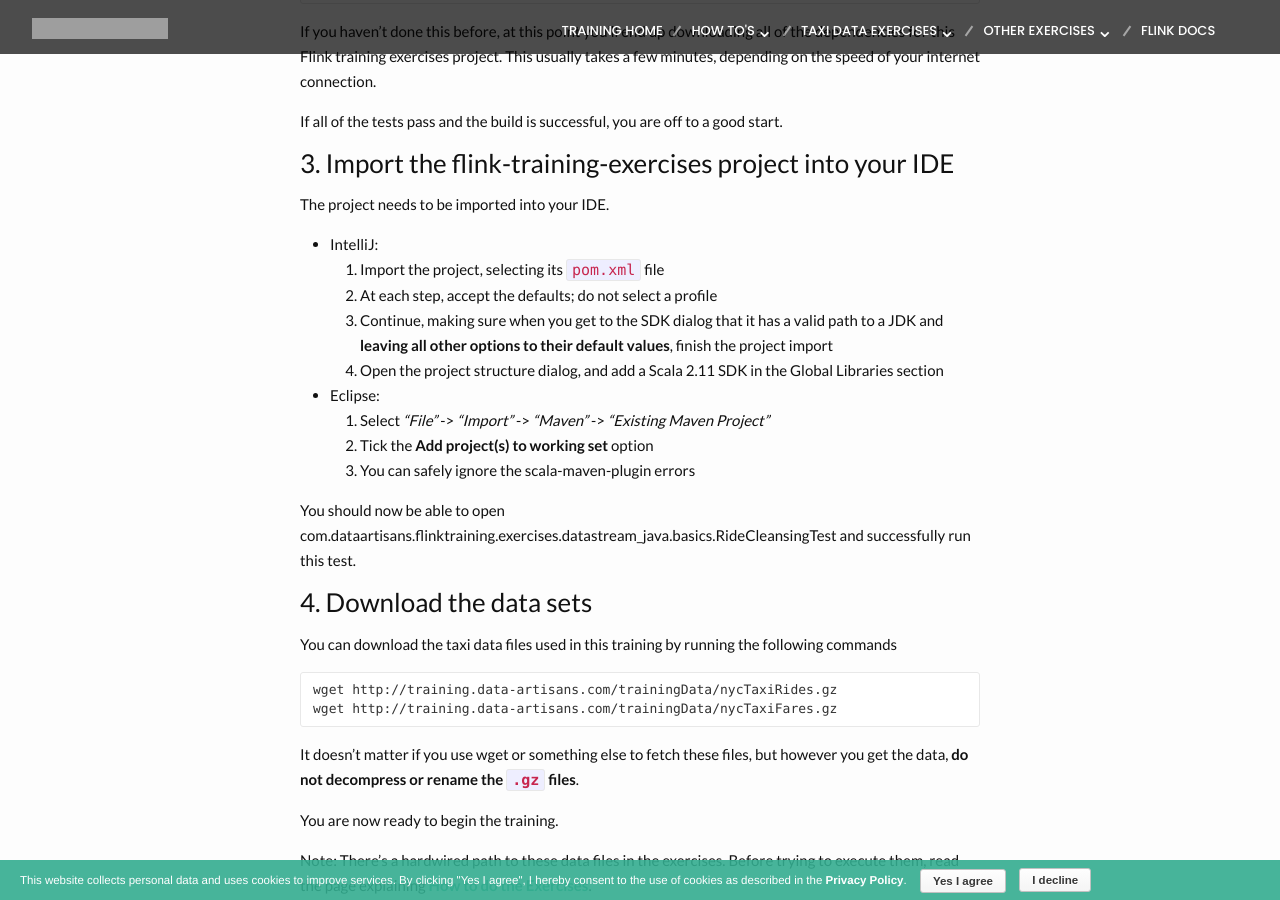
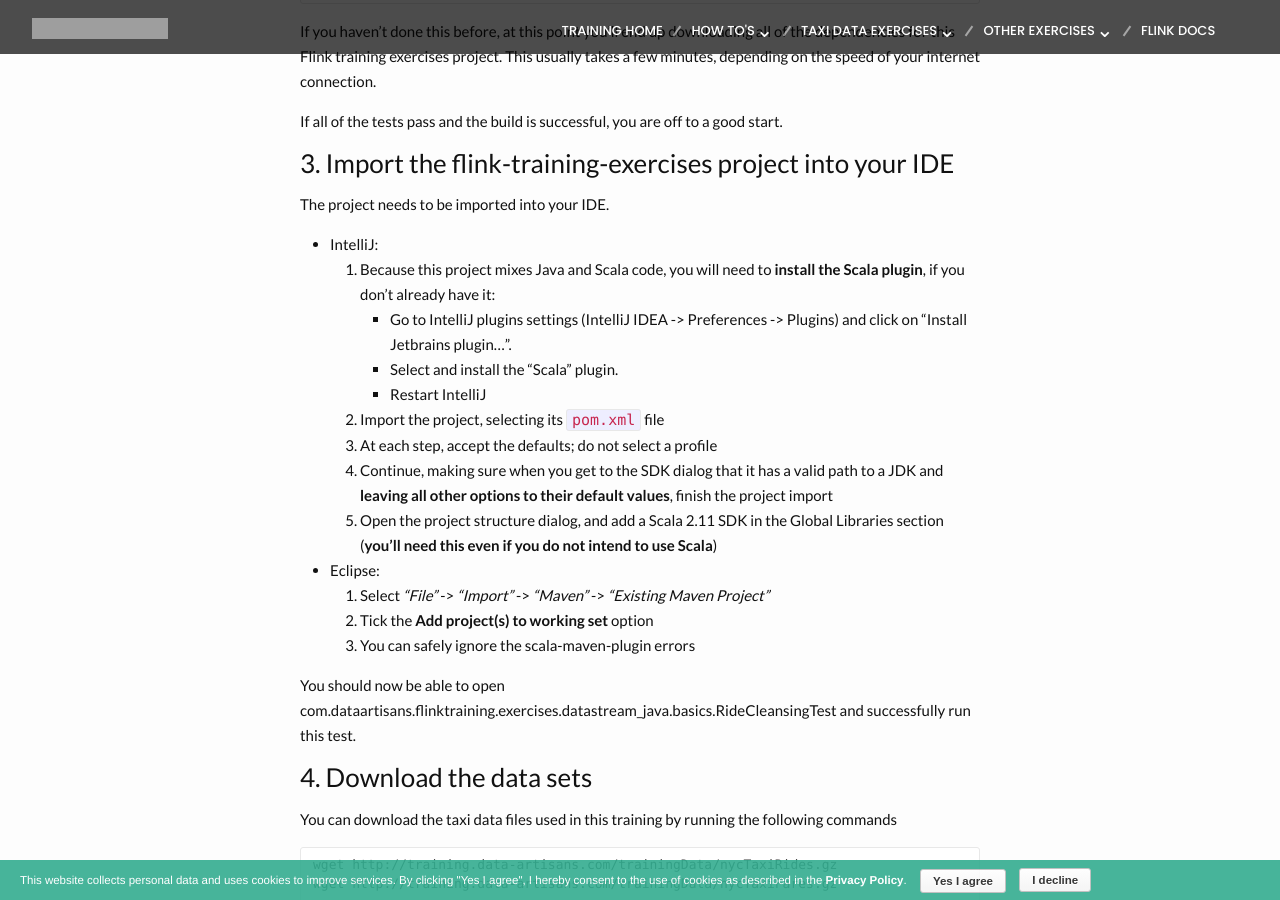
Before and after one commit to dataArtisans/flink-training-web, a Jekyll site: the page built from devEnvSetup.md, in a window 1280 px wide and 900 px high, scrolled down 982 px. Built offline with Jekyll 4.4.1, drawn with Linux system fonts in a browser that asks for light colours; nearby versions of some CDN libraries; grey boxes are pictures that could not be loaded.

Commit message:
updated setup instructions to mention the scala plugin and emphasize the need for a scala sdk

```diff
--- a/devEnvSetup.md
+++ b/devEnvSetup.md
@@ -45,10 +45,14 @@
 The project needs to be imported into your IDE.
 
 - IntelliJ:
+  1. Because this project mixes Java and Scala code, you will need to **install the Scala plugin**, if you don't already have it:
+    * Go to IntelliJ plugins settings (IntelliJ IDEA -> Preferences -> Plugins) and click on “Install Jetbrains plugin…”.
+    * Select and install the “Scala” plugin.
+    * Restart IntelliJ
   1. Import the project, selecting its `pom.xml` file
   1. At each step, accept the defaults; do not select a profile
   1. Continue, making sure when you get to the SDK dialog that it has a valid path to a JDK and **leaving all other options to their default values**, finish the project import
-  1. Open the project structure dialog, and add a Scala 2.11 SDK in the Global Libraries section
+  1. Open the project structure dialog, and add a Scala 2.11 SDK in the Global Libraries section (**you'll need this even if you do not intend to use Scala**)
 - Eclipse:
   1. Select *"File"* -> *"Import"* -> *"Maven"* -> *"Existing Maven Project"*
   1. Tick the **Add project(s) to working set** option
@@ -71,6 +75,6 @@
 
 Note: There's a hardwired path to these data files in the exercises. Before trying to execute them, read the page explaining [How to do the Exercises]({{site.baseurl}}/howto-exercises.html).
 
-<hr style="margin: 0 0 10px 0">
+<hr style="margin: 0 0 10px 0" />
 
 If you want to also setup a local cluster for executing Flink jobs outside the IDE, see [Setting up a Local Flink Cluster]({{site.baseurl}}/localCluster.html).
```
